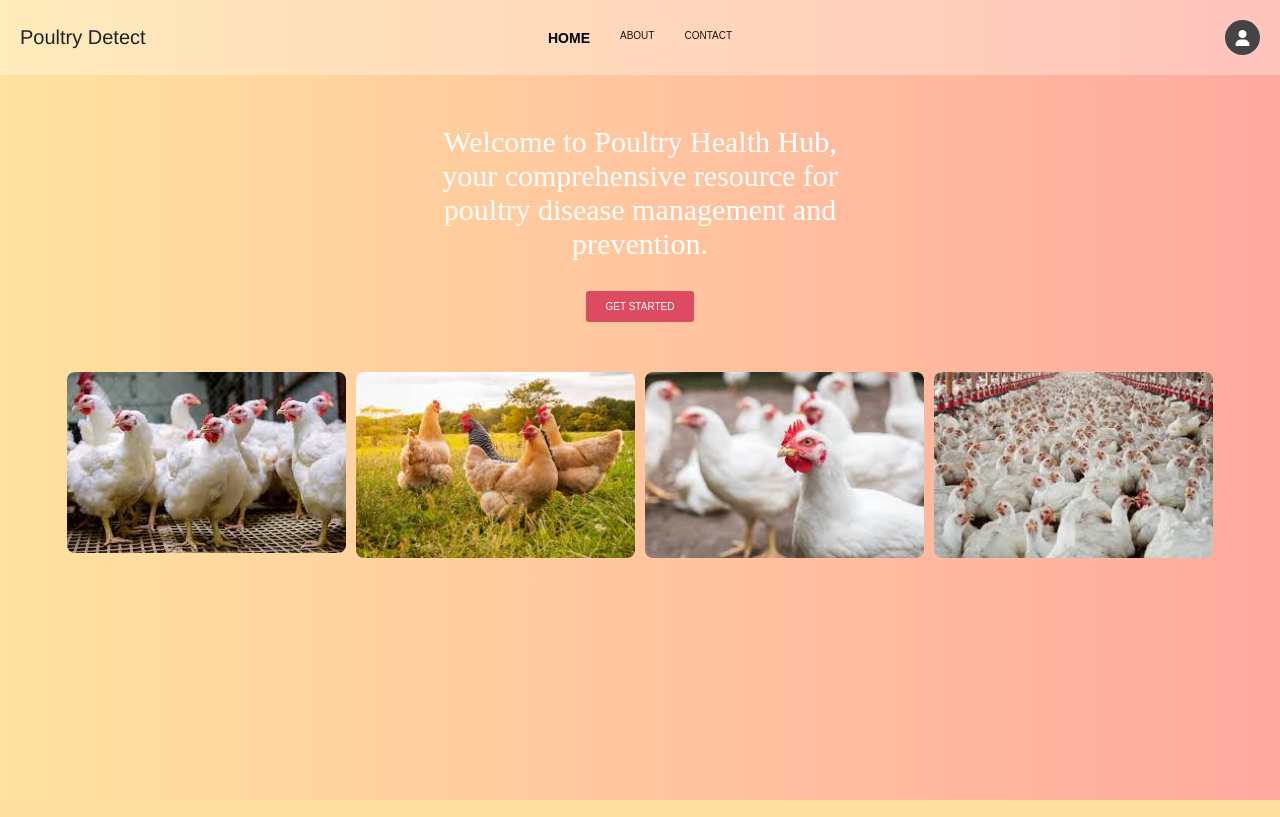
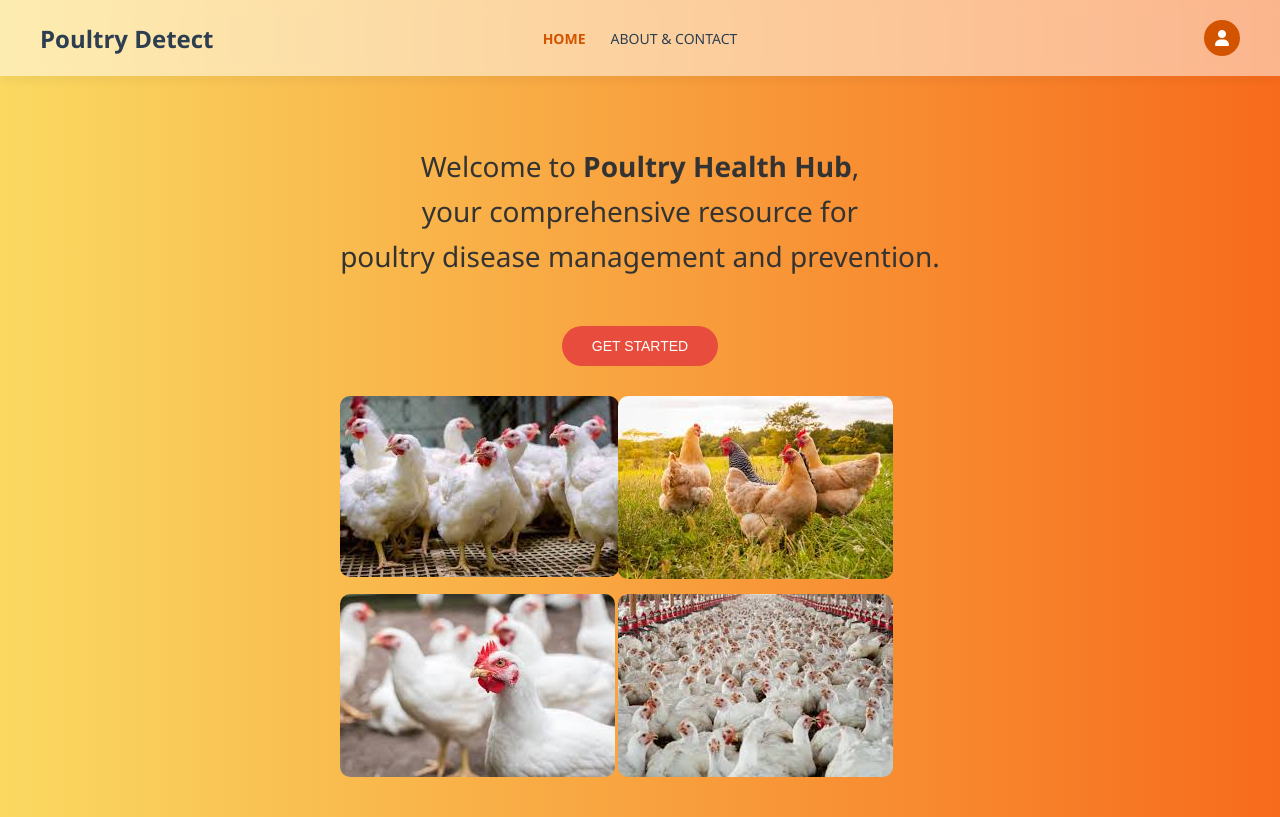
Before and after one commit to Nikhil-Srimanth/POULTRY_APP, a Flask app: page / in a window 1280 px wide. Run offline with Flask 3, Linux system fonts and the light colour scheme; the visitor is signed in with stand-in values (Sample User, id 1).

Commit message:
update 2: html files

```diff
--- a/templates/index.html
+++ b/templates/index.html
@@ -5,74 +5,106 @@
   <link rel="stylesheet" href="https://cdnjs.cloudflare.com/ajax/libs/font-awesome/6.0.0/css/all.min.css" />
   <style>
     body {
-      background: linear-gradient(to right, #ffe29f, #ffa99f);
-      color: white;
       margin: 0;
+      font-family: 'Segoe UI', Tahoma, Geneva, Verdana, sans-serif;
+      background: linear-gradient(to right, #FAD961, #F76B1C);
+      color: #333;
     }
 
     .header {
       display: grid;
-      grid-template-columns: repeat(3, 1fr);
-      background-color:rgba(255,255,255,0.3);
+      grid-template-columns: 1fr auto 1fr;
+      background: rgba(255, 255, 255, 0.5);
+      padding: 20px 40px;
       align-items: center;
-      padding: 20px;
-      color:#222;
-      font-family:'Franklin Gothic Medium', 'Arial Narrow', Arial, sans-serif;
+      backdrop-filter: blur(6px);
+      box-shadow: 0 4px 10px rgba(0,0,0,0.05);
     }
 
-    .head-right {
-      display: flex;
-      justify-content: right;
-      gap: 20px;
-      align-items: center;
-    }
-
-    .social-icons {
-      display: flex;
-      gap: 7px;
-    }
-
-    .social-icons i {
-      color: #aaa;
-      font-size: 15px;
-      transition: color 0.3s ease;
+    .header > div:first-child {
+      font-size: 24px;
+      font-weight: bold;
+      color: #2c3e50;
     }
 
     nav {
       display: flex;
       justify-content: center;
-      gap: 30px;
-      font-family: Arial, sans-serif;
+      gap: 25px;
     }
 
     nav a {
       text-decoration: none;
-      color: rgb(27, 19, 19);
-      font-size: 10px;
-      transition: color 0.3s ease;
+      color: #2c3e50;
+      font-size: 14px;
+      font-weight: 500;
+      transition: all 0.3s ease;
+      position: relative;
     }
 
-    nav a.active {
-      font-weight: bold;
-      color: rgb(0, 0, 0);
-      font-size: 14px;
-
+    nav a.active,
+    nav a:hover {
+      color: #d35400;
+      font-weight: 700;
     }
 
-    nav a:hover {
-      color: rgb(0, 0, 0);
-      font-weight: bold;
+    .head-right {
+      display: flex;
+      justify-content: flex-end;
+      gap: 20px;
+    }
+
+    .profile-icon {
+      background-color: #d35400;
+      border-radius: 50%;
+      width: 36px;
+      height: 36px;
+      display: flex;
+      justify-content: center;
+      align-items: center;
+      color: white;
+      font-size: 16px;
+      cursor: pointer;
+    }
+
+    .dropdown-content {
+      display: none;
+      position: absolute;
+      right: 0;
+      background-color: white;
+      min-width: 180px;
+      box-shadow: 0 4px 10px rgba(0, 0, 0, 0.2);
+      z-index: 1;
+      border-radius: 6px;
+      overflow: hidden;
+    }
+
+    .dropdown-content a {
+      color: #333;
+      padding: 10px 14px;
+      display: block;
+      text-decoration: none;
       font-size: 14px;
-      transition: font-size 0.3s ease, font-weight 0.3s ease;
+    }
+
+    .dropdown-content a:hover {
+      background-color: #f1f1f1;
+    }
+
+    .dropdown-content.show {
+      display: block;
     }
 
     .content {
-      padding: 20px;
+      padding: 40px 20px;
       display: flex;
-      justify-content: center;
-      text-align: center;
       flex-direction: column;
       align-items: center;
+      text-align: center;
+    }
+
+    .content h1, .content h2 {
+      color: #2c3e50;
     }
 
     .page {
@@ -85,26 +117,36 @@
 
     .Images {
       display: grid;
-      padding-top: 50px;
-      grid-template-columns: repeat(4, 1fr);
-      gap: 10px;
+      grid-template-columns: repeat(auto-fit, minmax(180px, 1fr));
+      gap: 15px;
+      padding-top: 30px;
+      width: 90%;
     }
 
-    img {
-      border-radius: 8px;
-      width: 100%;
+    .Images img {
+      border-radius: 10px;
+      margin-right:20px;
+      transition: transform 0.3s ease;
+    }
 
-
+    .Images img:hover {
+      transform: scale(1.05);
     }
 
     button {
-      padding: 10px 20px;
+      padding: 12px 30px;
+      background-color: #e74c3c;
       color: white;
-      background-color: rgb(221, 75, 99);
       border: none;
-      border-radius: 3px;
-      font-size: 10px;
+      border-radius: 25px;
+      font-size: 14px;
+      margin-top: 20px;
       cursor: pointer;
+      transition: background 0.3s ease;
+    }
+
+    button:hover {
+      background-color: #c0392b;
     }
 
     .upload-section {
@@ -112,78 +154,54 @@
     }
 
     input[type="file"] {
-      width: 300px;
-      padding: 5px;
+      margin-top: 10px;
+      padding: 6px;
+      width: 280px;
+      border: 1px solid #ccc;
+      border-radius: 5px;
+      background-color: white;
     }
 
     .predict-button {
-      margin-top: 20px;
-      background-color: green;
-      font-size: 14px;
+      background-color: #27ae60;
+      font-size: 15px;
     }
 
-    #file1 {
-      background-color: white;
-      color: black;
-      border-radius: 5px;
+    .predict-button:hover {
+      background-color: #219150;
     }
 
-    .profile-dropdown {
-      position: relative;
-      display: inline-block;
+    .social-icons {
+      display: flex;
+      gap: 15px;
+      justify-content: center;
+      font-size: 18px;
+      margin-top: 20px;
     }
 
-    .profile-icon {
-      background-color: #444;
-      border-radius: 50%;
-      width: 35px;
-      height: 35px;
-      display: flex;
-      justify-content: center;
-      align-items: center;
-      color: white;
+    .social-icons i {
+      color: #333;
+      transition: color 0.3s ease;
       cursor: pointer;
-      font-size: 16px;
     }
 
-    .dropdown-content {
-      display: none;
-      position: absolute;
-      right: 0;
-      background-color: #222;
-      min-width: 160px;
-      box-shadow: 0px 8px 16px rgba(0,0,0,0.3);
-      z-index: 1;
-      border-radius: 8px;
-      overflow: hidden;
+    .social-icons i:hover {
+      color: #e67e22;
     }
 
-    .dropdown-content.show {
-      display: block;
-    }
-
-    .dropdown-content a {
-      color: white;
-      padding: 10px 14px;
-      text-decoration: none;
-      display: block;
-      font-size: 13px;
-    }
-
-    .dropdown-content a:hover {
-      background-color: #333;
+    a {
+      color: #e67e22;
     }
 
   </style>
 </head>
 <body>
   <div class="header">
-    <div style="font-size: 20px;">Poultry Detect</div>
+    <div>Poultry Detect</div>
 
     <nav>
       <a href="#" data-page="home" class="active">HOME</a>
-      <a href="#" data-page="about">ABOUT</a>
-      <a href="#" data-page="contact">CONTACT</a>
+      <a href="#" data-page="about-contact">ABOUT & CONTACT</a>
     </nav>
 
     <div class="head-right">
@@ -201,27 +219,30 @@
 
   <div class="content">
     <div id="home" class="page active">
-      <p style="font-size: 30px;">Welcome to Poultry Health Hub,<br>
+      <p style="font-size: 28px; line-height: 1.6;">
+        Welcome to <strong>Poultry Health Hub</strong>,<br>
         your comprehensive resource for<br>
-        poultry disease management and <br>
-        prevention.
+        poultry disease management and prevention.
       </p>
       <button onclick="showPrediction()">GET STARTED</button>
       <div class="Images">
-        <img  src="{{ url_for('static', filename='assets/images/chick.jpg') }}" alt="chick1">
+        <img src="{{ url_for('static', filename='assets/images/chick.jpg') }}" alt="chick1">
         <img src="{{ url_for('static', filename='assets/images/chick2.jpg') }}" alt="chick2">
         <img src="{{ url_for('static', filename='assets/images/chick3.jpg') }}" alt="chick3">
         <img src="{{ url_for('static', filename='assets/images/chick4.jpg') }}" alt="chick4">
       </div>
     </div>
 
-    <div id="about" class="page">
-      <h1>About Us</h1>
-      <p>This is the about content.</p>
-    </div>
+    <div id="about-contact" class="page">
+      <h1>About & Contact</h1>
+      <p style="max-width: 600px; margin: auto;">
+        <strong>Poultry Detect</strong> is an AI-powered platform designed to help poultry farmers identify and classify poultry diseases early.
+        Our mission is to reduce mortality and economic loss by providing fast, reliable diagnostics using image classification.
+      </p>
 
-    <div id="contact" class="page">
-      <h1>Contact Us</h1>
+      <h2 style="margin-top: 30px;">Get in Touch</h2>
+      <p>You can reach us at: <a href="mailto:nikhilponnada@gmail.com">nikhilponnada@gmail.com</a></p>
+
       <div class="social-icons">
         <i class="fab fa-twitter"></i>
         <i class="fab fa-facebook-f"></i>
@@ -231,28 +252,27 @@
     </div>
 
     <div id="predict" class="page">
-      <h1 style="font-size: 60px; ">Prediction</h1>
+      <h1 style="font-size: 50px;">Prediction</h1>
       <h2>Image Classification</h2>
 
       <div class="upload-section">
         <form action="/predict" method="POST" enctype="multipart/form-data">
-          <label>Upload Your Image:</label>
+          <label>Upload Your Image:</label><br>
           <input type="file" name="file" id="file1" required><br>
           <button type="submit" class="predict-button">Predict</button>
         </form>
       </div>
 
       {% if result %}
-      <h2>Hence, the infection type detected as:</h2>
-      <p style="font-size: 20px; color: rgb(0, 0, 0);">{{ result }}</p>
-      <p>Confidence: {{ confidence | round(2) }}%</p>
-      <img src="{{ image_url }}" alt="Uploaded Image" width="300" style="margin-top: 20px;">
+      <h2>Detected Infection:</h2>
+      <p style="font-size: 20px; color: #2c3e50;"><strong>{{ result }}</strong></p>
+      <p style="color:#34495e;">Confidence: {{ confidence | round(2) }}%</p>
+      <img src="{{ image_url }}" alt="Uploaded Image" width="300" style="margin-top: 20px; border-radius: 8px;">
       {% endif %}
     </div>
   </div>
 
   <script>
-    // Page toggle logic
     const links = document.querySelectorAll("nav a");
     const pages = document.querySelectorAll(".page");
 
@@ -274,14 +294,12 @@
       links.forEach(link => link.classList.remove("active"));
     }
 
-    // Show predict page automatically if prediction result exists
     {% if show_predict %}
     document.addEventListener("DOMContentLoaded", () => {
       showPrediction();
     });
     {% endif %}
 
-    // Profile dropdown toggle
     document.addEventListener("DOMContentLoaded", () => {
       const toggleBtn = document.getElementById("profileToggle");
       const menu = document.getElementById("profileMenu");
```
Also changed, not shown: 1 other file.
